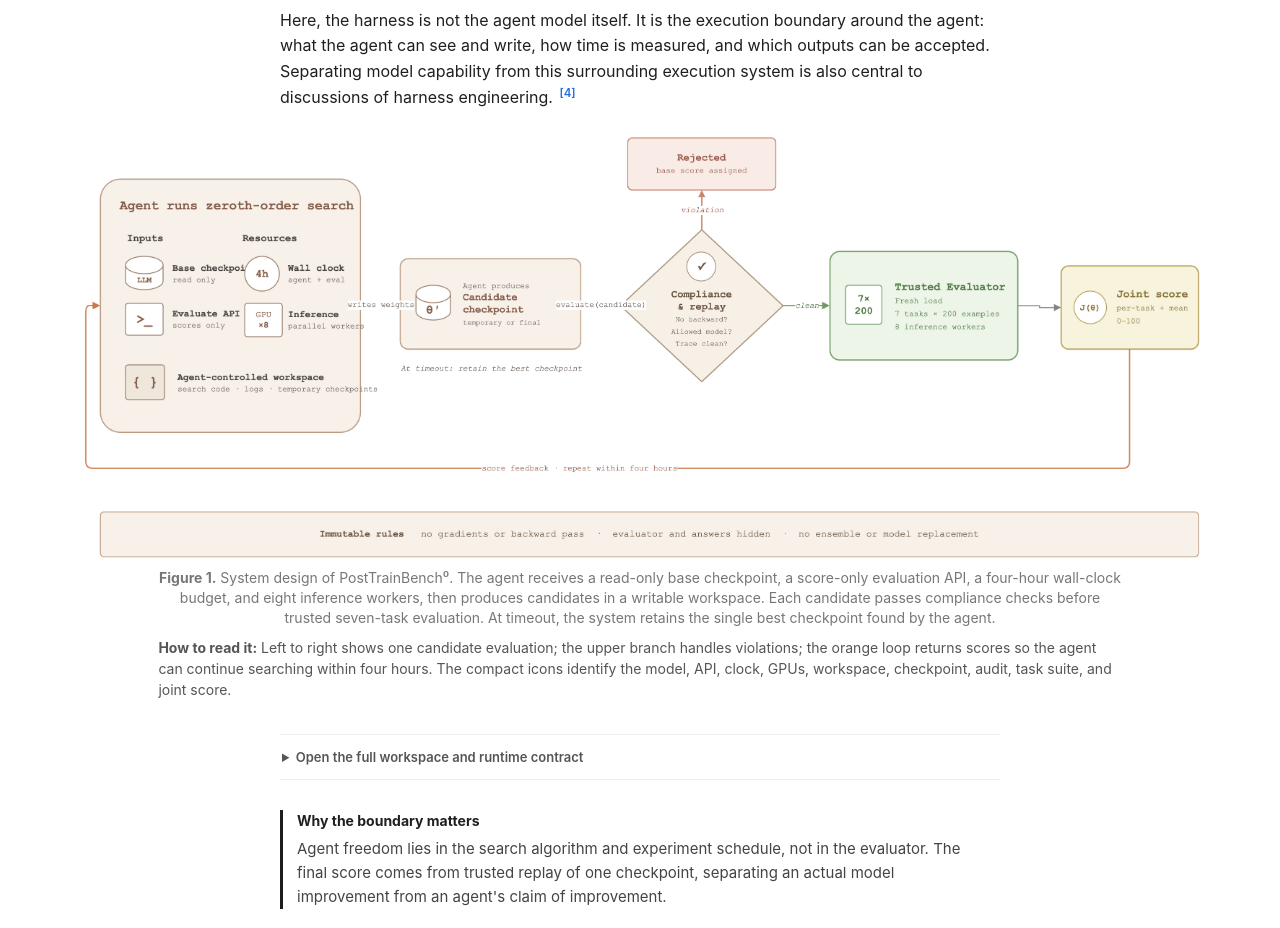
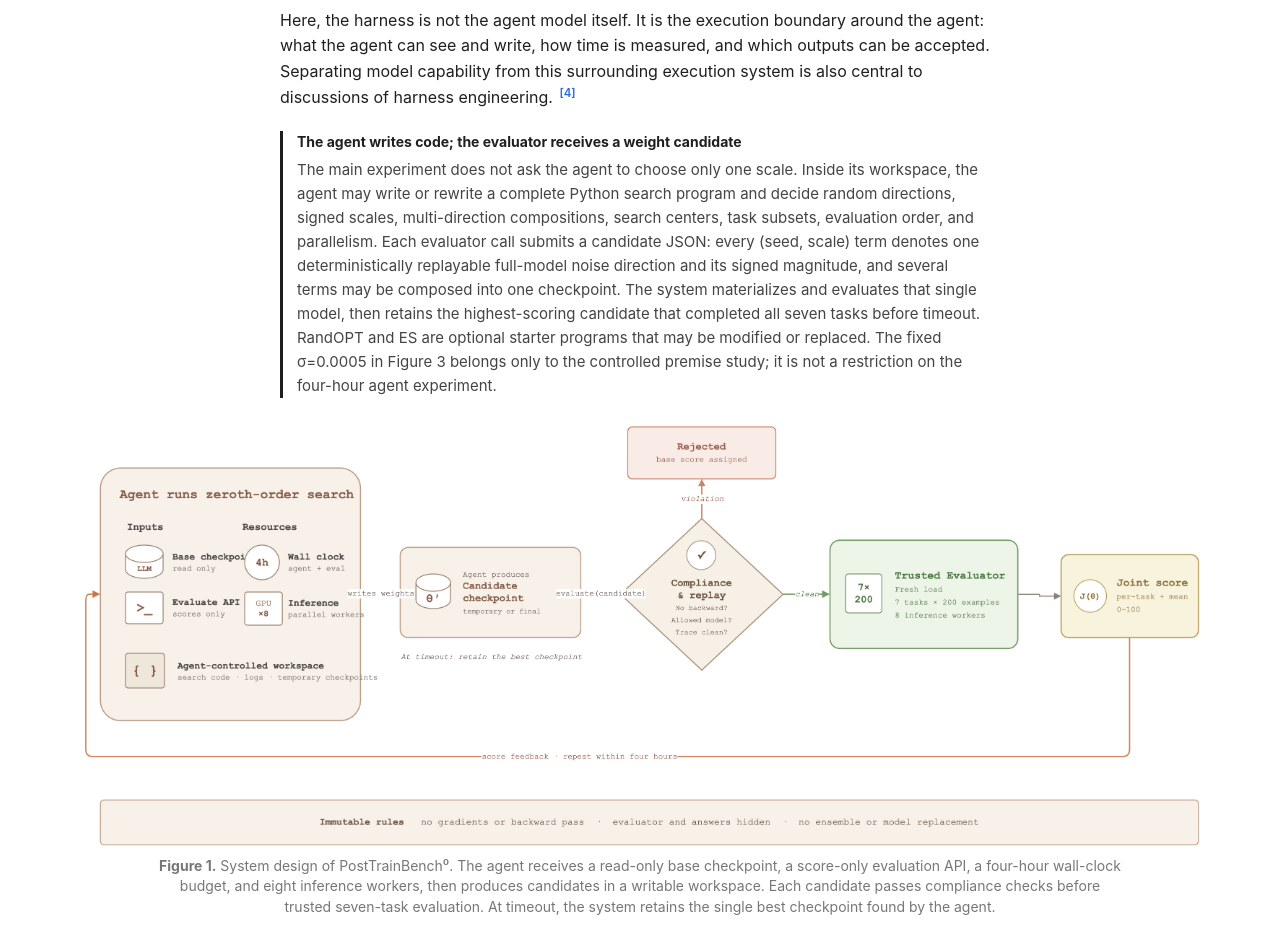
Before and after one commit to Trae1ounG/PostTrainBench0, a React (Vite) app: page / in a window 1280 px wide. Shown: the part 4060-4988 px from the top of the page. Built offline with nearby package versions, Linux system fonts and the light colour scheme.

Commit message:
Clarify agent search and candidate interface

```diff
--- a/app/page.tsx
+++ b/app/page.tsx
@@ -156,6 +156,7 @@ export default function Home() {
       <section id="system"><h2>{tx("3. 一次四小时实验到底如何运行？", "3. How does a four-hour episode actually run?")}</h2>
         <p>{tx("Agent 控制研究过程，可信系统控制评测过程。这个分界是 benchmark 能够被校验的关键：Agent 可以自由写代码和创建候选，但不能查看题目答案、修改计分方式或让最终模型依赖外部服务。", "The agent controls the research process while the trusted system controls evaluation. This boundary makes the benchmark auditable: the agent may write code and create candidates, but it cannot inspect answers, alter scoring, or make the final model depend on an external service.")}</p>
         <p>{tx("本文中的 harness 不是 Agent 模型本身，而是包围 Agent 的执行边界：它决定 Agent 看得到什么、能写什么、如何计时，以及什么结果能被验收。这种将模型能力与执行环境分开的观点也是 harness engineering 讨论的核心。", "Here, the harness is not the agent model itself. It is the execution boundary around the agent: what the agent can see and write, how time is measured, and which outputs can be accepted. Separating model capability from this surrounding execution system is also central to discussions of harness engineering.")} <Cite number={4} /></p>
+        <div className="section-finding"><b>{tx("Agent 写代码，但评测接口接收的是候选权重定义", "The agent writes code; the evaluator receives a weight candidate")}</b><p>{tx("主实验不是让 Agent 只选择一个 scale。Agent 可以在工作区里编写或改写完整的 Python 搜索程序，决定随机方向、正负尺度、多方向组合、搜索中心、任务子集、评测顺序和并行方式。每次调用评测器时，它提交一个候选 JSON：其中每个 (seed, scale) 项表示一条可确定重放的全模型扰动方向及其有符号幅度；一个候选可以包含多项并叠加为一个 checkpoint。系统据此生成并评测单一模型，到时限后保留完成七任务评测的最高分候选。", "The main experiment does not ask the agent to choose only one scale. Inside its workspace, the agent may write or rewrite a complete Python search program and decide random directions, signed scales, multi-direction compositions, search centers, task subsets, evaluation order, and parallelism. Each evaluator call submits a candidate JSON: every (seed, scale) term denotes one deterministically replayable full-model noise direction and its signed magnitude, and several terms may be composed into one checkpoint. The system materializes and evaluates that single model, then retains the highest-scoring candidate that completed all seven tasks before timeout.")}</p><p>{tx("RandOPT 和 ES 只是可修改、可替换的起始代码。Figure 3 的 σ=0.0005 则只属于固定尺度的前提实验，不是对四小时 Agent 主实验的限制。", "RandOPT and ES are optional starter programs that may be modified or replaced. The fixed σ=0.0005 in Figure 3 belongs only to the controlled premise study; it is not a restriction on the four-hour agent experiment.")}</p></div>
         <ResearchFigure number={1} framework src="/figures/posttrainbench-system.png" caption={tx("PostTrainBench⁰ 的系统设计。Agent 获得只读基础 checkpoint、只返回分数的评测接口、四小时时间预算和八个推理 worker；它在可写工作区中生成候选。每个候选先经过合规检查，再由可信评测器完成七任务评测。到达时限后，系统保留 Agent 找到的最佳单一 checkpoint。", "System design of PostTrainBench⁰. The agent receives a read-only base checkpoint, a score-only evaluation API, a four-hour wall-clock budget, and eight inference workers, then produces candidates in a writable workspace. Each candidate passes compliance checks before trusted seven-task evaluation. At timeout, the system retains the single best checkpoint found by the agent.")} interpretation={tx("如何阅读｜从左到右是一次候选评测；上方分支处理违规结果；底部橙色回路把分数返回 Agent，允许它在四小时内继续搜索。小图标分别标记模型、接口、时间、GPU、工作区、checkpoint、审计、任务集和联合分数。", "How to read it｜Left to right shows one candidate evaluation; the upper branch handles violations; the orange loop returns scores so the agent can continue searching within four hours. The compact icons identify the model, API, clock, GPUs, workspace, checkpoint, audit, task suite, and joint score.")} />
         <details className="runtime-details"><summary>{tx("展开完整工作区与运行合约", "Open the full workspace and runtime contract")}</summary>
           <h3>{tx("配置一次运行：权重路径、运行根目录与 Agent CLI", "Configuring one run: model weights, run root, and Agent CLI")}</h3>
```
